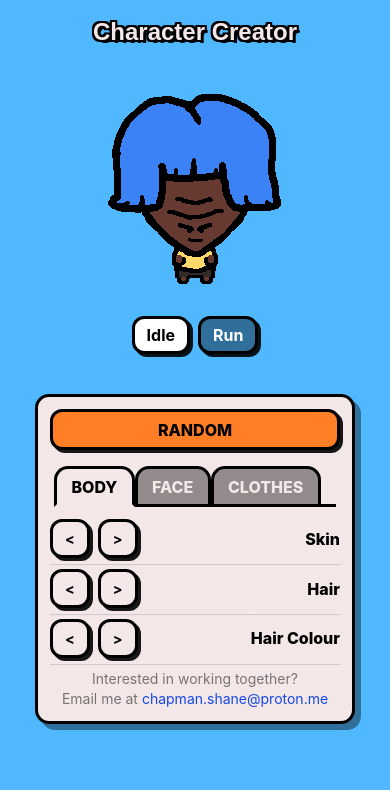
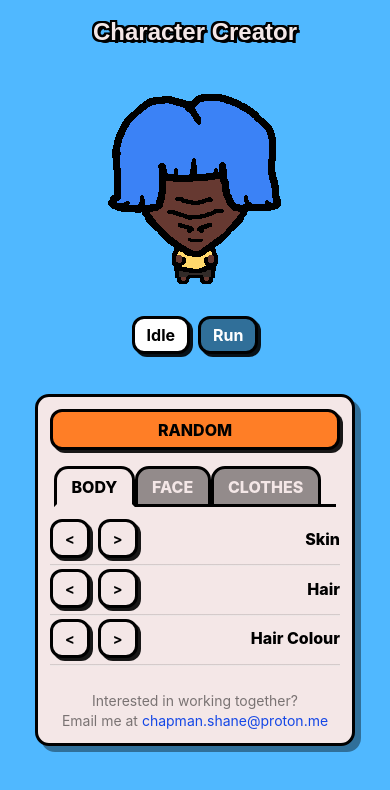
Before and after one commit to shane-chapman-23/character-creator, a React (Vite) app: page / in a window 390 px wide. Shown: the top 790 px of the page. Built offline with nearby package versions, Linux system fonts and the light colour scheme; a web font is replaced by a local one.

Commit message:
min selector height change. character creator container xl:flex-row to lg:flex-row

```diff
--- a/src/App.tsx
+++ b/src/App.tsx
@@ -17,7 +17,7 @@ function App() {
         </h1>
       </section>
       {/* Character Creator */}
-      <div className="flex w-full flex-col items-center justify-center gap-8 xl:flex-row ">
+      <div className="flex w-full flex-col items-center justify-center gap-8 lg:flex-row ">
         <section className="flex flex-col items-center gap-6">
           <PixelScale>
             <CharacterPreviewCanvas anim={anim} />
--- a/src/index.css
+++ b/src/index.css
@@ -72,7 +72,7 @@ html, body {
 
 .selector {
   width: clamp(20rem, 25vw, 36rem);
-  min-height: clamp(20.5rem, 27vw, 33rem);
+  min-height: clamp(22rem, 27vw, 33rem);
   padding: clamp(0.75rem, 1vw, 1.25rem);
 
   display: flex;
```
